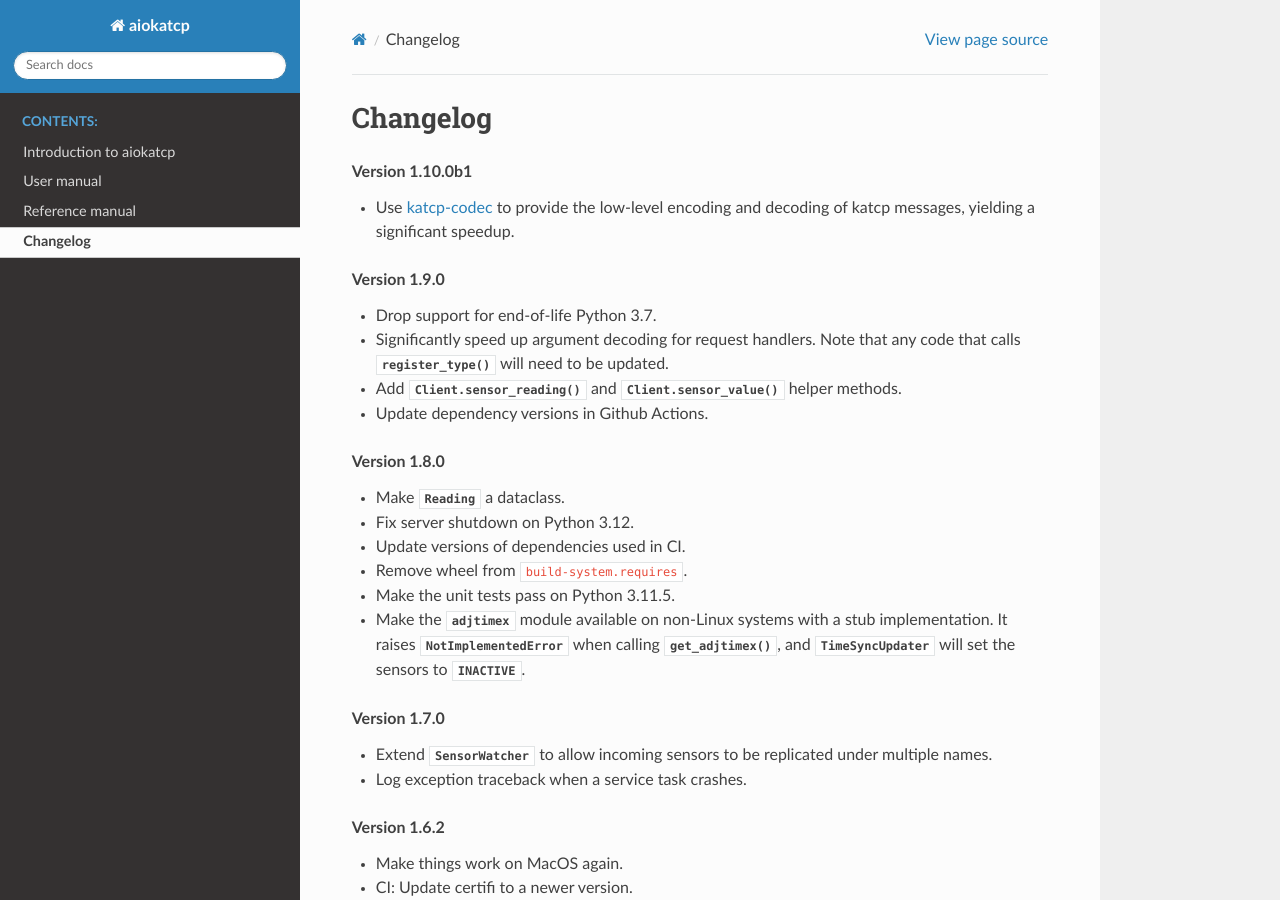
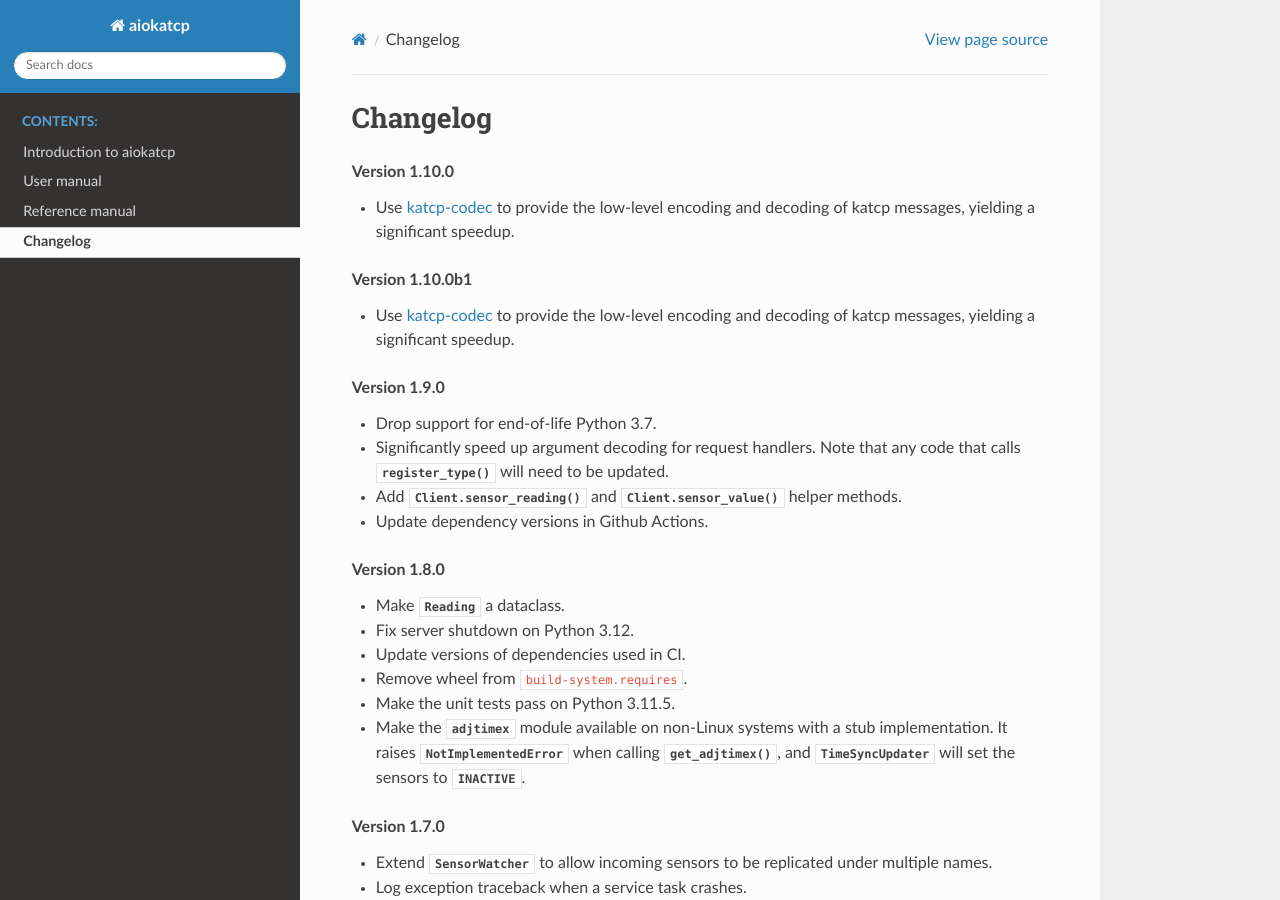
Before and after one commit to ska-sa/aiokatcp, a Sphinx documentation site: the page built from doc/changelog.rst, in a window 1280 px wide and 900 px high. Built offline with Sphinx 7.4.7 and the Read the Docs theme 2.0.0, drawn with Linux system fonts in a browser that asks for light colours; the version number could not be read and is left out.

Commit message:
Use katcp-codec 0.1.0
Replaces the beta version that was being used.

```diff
--- a/doc/changelog.rst
+++ b/doc/changelog.rst
@@ -1,5 +1,12 @@
 Changelog
 =========
+
+.. rubric:: Version 1.10.0
+
+- Use `katcp-codec`_ to provide the low-level encoding and decoding of
+  katcp messages, yielding a significant speedup.
+
+.. _katcp-codec: https://katcp-codec.readthedocs.io/en/latest/
 
 .. rubric:: Version 1.10.0b1
 
--- a/requirements.txt
+++ b/requirements.txt
@@ -36,7 +36,7 @@ idna==3.7
     # via requests
 iniconfig==2.0.0
     # via pytest
-katcp-codec==0.1.0b2
+katcp-codec==0.1.0
     # via -r requirements.in
 nodeenv==1.8.0
     # via pre-commit
```
Also changed, not shown: .pre-commit-config.yaml.
